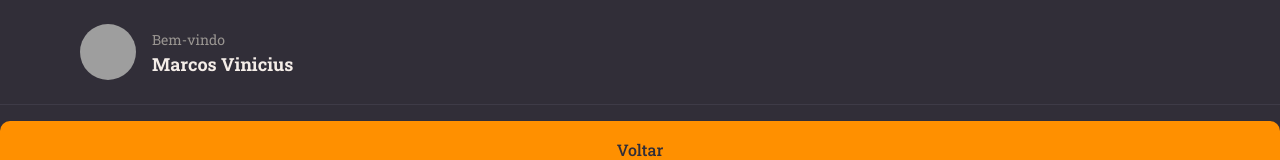
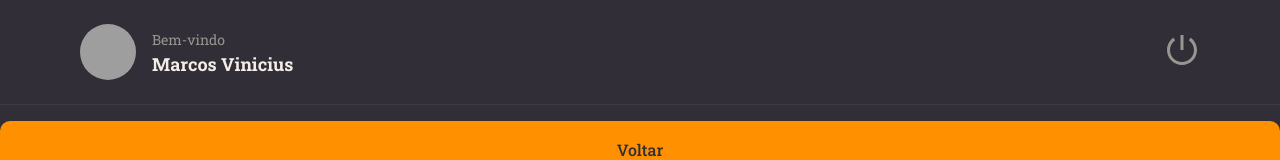
Before and after one commit to mviniciussb/Rocketnotes--Frontend, a React (Vite) app: page / in a window 1280 px wide. Shown: the top 160 px of the page. Built offline with nearby package versions, Linux system fonts and the light colour scheme; grey boxes are pictures that could not be loaded.

Commit message:
New header component was created

```diff
--- a/package.json
+++ b/package.json
@@ -12,6 +12,7 @@
   "dependencies": {
     "react": "^18.3.1",
     "react-dom": "^18.3.1",
+    "react-icons": "^5.3.0",
     "styled-components": "^6.1.13"
   },
   "devDependencies": {
--- a/src/components/header/index.jsx
+++ b/src/components/header/index.jsx
@@ -1,10 +1,9 @@
-import { Container, Profile } from "./style.js";
+import { Container, Profile, Logout } from "./style.js";
+import { RiShutDownLine } from "react-icons/ri";
 
-export function Header(){
+export function Header() {
   return (
-
     <Container>
-
       <Profile>
         <img src="https://github.com/mviniciussb.png" alt="Foto do usuário" />
 
@@ -14,7 +13,9 @@ export function Header(){
         </div>
       </Profile>
 
+      <Logout>
+        <RiShutDownLine />
+      </Logout>
     </Container>
-
-    )
+  );
 }
--- a/src/components/header/style.js
+++ b/src/components/header/style.js
@@ -41,3 +41,13 @@ export const Profile = styled.div`
         border-radius: 50%;
     }
 `
+
+export const Logout = styled.button`
+    border: none;
+    background: none;
+
+    >svg{
+        color: ${({theme}) => theme.COLORS.GRAY_100};
+        font-size: 36px;
+    }
+`
```
Also changed, not shown: src/components/section/index.jsx (added), src/components/section/style.js (added), 1 other file (tests, documents, lock files or other folders). Lines whose indentation alone changed are shown as unchanged.
